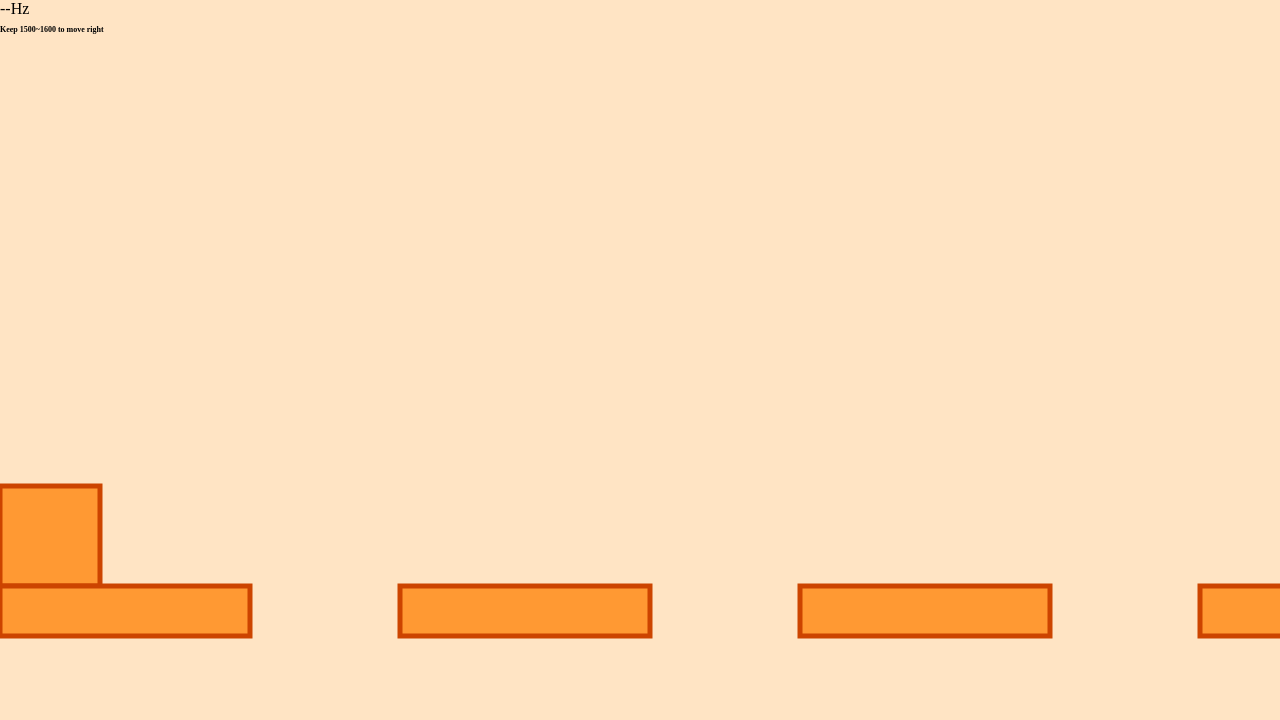
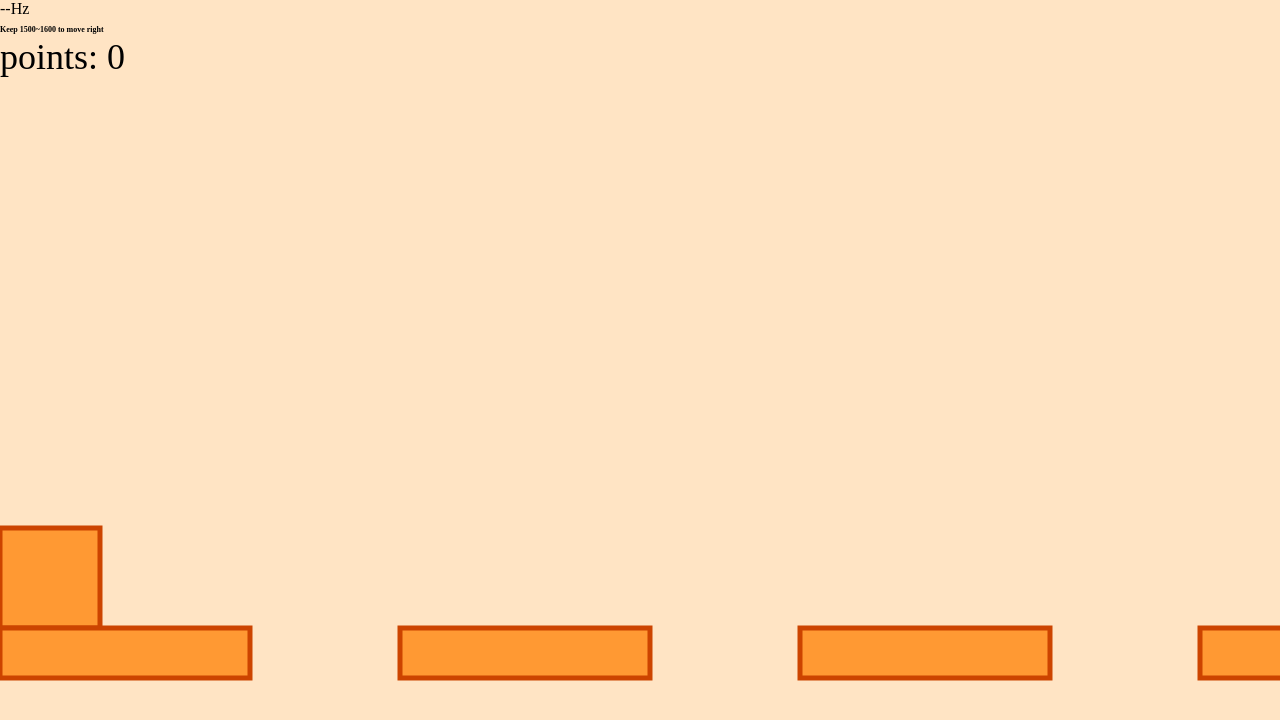
Before and after one commit to SebastianOprzedek/TAI, a plain HTML site: page game/index.html in a window 1280 px wide. Drawn offline with Linux system fonts and the light colour scheme.

Commit message:
Added point counter

```diff
--- a/game/css/index.css
+++ b/game/css/index.css
@@ -11,3 +11,7 @@ canvas {
     width: 100%;
     height: 100%;
 }
+
+#points{
+    font-size: 36px;
+}
--- a/game/index.html
+++ b/game/index.html
@@ -10,6 +10,7 @@
 <div id="detector" class="vague">
     <div class="pitch"><span id="pitch">--</span>Hz</div>
     <b style="font-size: 8px">Keep 1500~1600 to move right</b>
+    <div id="points"></div>
 </div>
 
 <canvas id="canvas"/>
--- a/game/js/game.js
+++ b/game/js/game.js
@@ -10,7 +10,7 @@ const platformYPosition = height - platformHeight - platformBottomMargin;
 const platformGap = 150;
 const squareSize = 100;
 //const numberOfPlatforms = Math.round((width + platformGap) / (platformWidth + platformGap));
-const numberOfPlatforms =20;
+const numberOfPlatforms = 20;
 const fillColor = '#F93';
 const strokeSize = 5;
 const strokeColor = '#C40';
@@ -20,6 +20,7 @@ const moveValue = 4;
 voiceVolumeTriggerLevel = 250;
 numberOfSamples = 10;
 xAxisFromStart = 0;
+points = 0;
 let x = 0;
 let y = 0;
 
@@ -108,8 +109,11 @@ function isOnPlatform(){
     for (let i = 0; i < numberOfPlatforms; i++) {
         //let platformPosition = i * (platformWidth + platformGap);
         let platformPosition = i * (platformWidth + platformGap) - xAxisFromStart;
-        if((x + squareSize) > platformPosition && x < platformPosition + platformWidth)
+        if((x + squareSize) > platformPosition && x < platformPosition + platformWidth){
+            points = i;
+            document.getElementById("points").innerHTML = "points: " + points;
             return true;
+        }
     }
     return false;
 }
```
